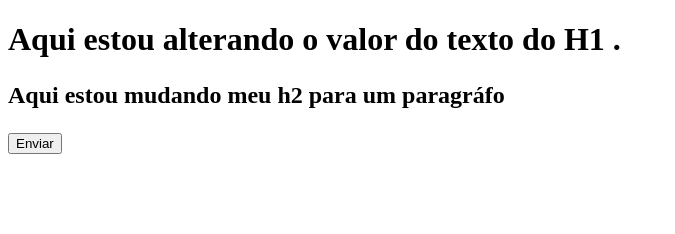
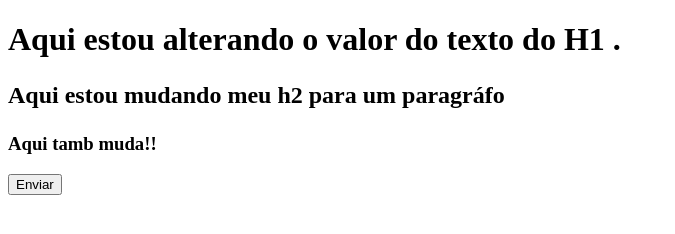
Before and after one commit to GushiGustavo01/Javascript, a plain HTML site: page DOM/mostarnatela.html in a window 1280 px wide. Both pictures are taken after a click on the button "Enviar". Shown: the whole page, without its empty margins (0-675 px from the left). Drawn offline with Linux system fonts and the light colour scheme.

Commit message:
Atualização

```diff
--- a/DOM/mostarnatela.html
+++ b/DOM/mostarnatela.html
@@ -12,6 +12,7 @@
 
     <h1>Olá estou alterando o valor</h1>
     <h2 >OI</h2>
+    <h3>h3</h3>
 
     <span></span>
 
@@ -23,9 +24,11 @@
 
         const h1j = document.querySelector("h1");
         const h2j = document.querySelector("h2");
+        const h3j = document.querySelector("h3");
 
       h1j.textContent = "Aqui estou alterando o valor do texto do H1\n.";
       h2j.innerHTML = "<p> Aqui estou mudando meu h2 para um paragráfo</p>";
+      h3j.innerText = "Aqui tamb muda!!";
 
 
 
```
